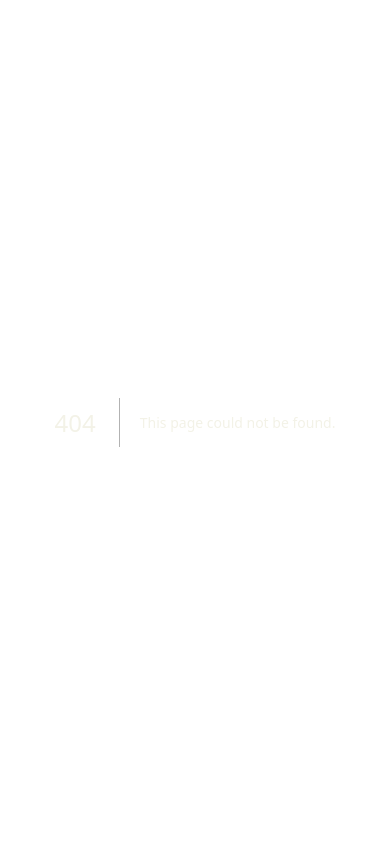
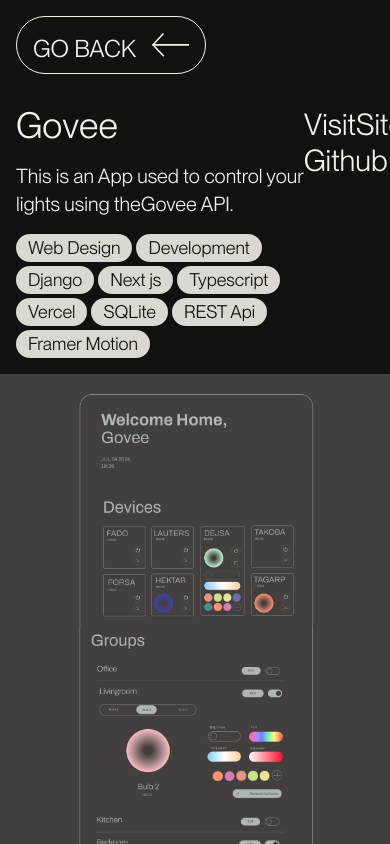
Before and after one commit to hadeya3ik/portfolio, a Next.js app: page /Projects/Smile in a window 390 px wide. Before the commit this address had no page. Shown: the top 844 px of the page. Built offline with nearby package versions, Linux system fonts and the light colour scheme.

Commit message:
responsive porject gallery no scroll md

```diff
--- /dev/null
+++ b/app/Projects/Smile/page.tsx
@@ -0,0 +1,70 @@
+'use client'
+import React from 'react'
+import Arrow from '@/images/SVG/arrow 1.svg'
+import { MaskedText } from '@/components/MaskedText'
+import Link from 'next/link'
+import {motion} from 'framer-motion'
+import ProjectSlider from '@/components/ProjectSlider'
+import govee1 from '@/images/govee/govee1.png'
+import govee2 from '@/images/govee/govee2.png'
+import govee3 from '@/images/govee/govee3.png'
+import govee4 from '@/images/govee/govee4.png'
+import govee5 from '@/images/govee/govee5.png'
+import Image from 'next/image'
+
+const projects = [
+    {
+
+      title : "Govee",
+      stack : ["Django", "Next js", "Typescript", "Vercel", "SQLite", "REST Api", "Framer Motion" ],
+      service : ["Web Design", "Development"],
+      desc : ["This is an App used to control your" , " lights using theGovee API."],
+      links : [{title : "Visit Site", url : "https://govee-kohl.vercel.app/demo"}, {title : "Github", url : "https://github.com/hadeya3ik/govee"},],
+      images : [govee1, govee2, govee3, govee4, govee5]
+    }
+  ]
+
+function page() {
+  return (
+    <main className="bg-primary text-primary-foreground flex flex-col h-screen">
+      <div className='flex-grow h-full flex md:flex-row flex-col'>
+        {projects.map((item, index) => (
+            <div key={index} >
+                <div className='flex justify-between whitespace-nowrap md:flex-row flex-col w-full'>
+                    <Link href='/Projects' className='flex gap-4 border border-primary-foreground w-min h-min p-4 rounded-full m-4'>
+                    <div className='h-[1.5rem] sm:h-[2.25rem] sm:text-4xl text-2xl whitespace-nowrap'>
+                        <MaskedText>GO BACK</MaskedText>
+                    </div>
+                    <motion.div
+                        className="h-[1.05rem] sm:h-[2.25rem]"
+                        whileHover={{ x: -10 }}
+                        transition={{ type: 'spring', stiffness: 500, damping: 15 }}>
+                        <Arrow className="h-[1.5rem] sm:h-[2.25rem] stroke-current fill-current" />
+                    </motion.div>
+                    </Link>
+                </div>
+                <ProjectSlider
+
+                    title={item.title}
+                    stack={item.stack}
+                    service={item.service}
+                    desc={item.desc}
+                    links={item.links}
+                    images={item.images}
+                />
+            </div>
+        ))}
+
+        <div className='flex-1 flex flex-col md:overflow-y-scroll'>
+          <Image alt='' src={govee1} className='w-full h-auto' />
+          <Image alt='' src={govee2} className='w-full h-auto' />
+          <Image alt='' src={govee3} className='w-full h-auto' />
+          <Image alt='' src={govee4} className='w-full h-auto' />
+          <Image alt='' src={govee5} className='w-full h-auto' />
+        </div>
+      </div>
+    </main>
+  )
+}
+
+export default page
--- a/app/Projects/page.tsx
+++ b/app/Projects/page.tsx
@@ -10,6 +10,7 @@
 const projects = [
     {
         title: "SMILE",
+        url: "/Smile",
         src: "smile.png",
         linkTitle : "Visit Site",
         href:"https://smileclub.vercel.app/",
@@ -18,6 +19,7 @@
     },
     {
         title: "Modern Walls",
+        url: "/ModernWalls",
         src: "nothing_design_studio.png",
         linkTitle : "Visit Site",
         href:"https://studiobrand.vercel.app/",
@@ -26,6 +28,7 @@
     },
     {
         title: "Fitbud",
+        url: "/Fitbud",
         src: "fitbud5.png",
         linkTitle : "View Case Study",
         href:"https://www.hadeyaik.com/Fitbud",
@@ -34,6 +37,7 @@
     },
     {
         title: "Govee",
+        url: "/Govee",
         src: "govee1.png",
         linkTitle : "Visit Site",
         href : "https://govee1.vercel.app/demo",
@@ -42,6 +46,7 @@
     },
     {
         title: "Baking Horizon",
+        url: "/BakingHorizon",
         src: "b.png",
         linkTitle : "Visit Site",
         href : "https://www.bakinghorizon.ca/",
@@ -50,6 +55,7 @@
     },
     {
         title: "3D Creations",
+        url: "/3DCreations",
         src: "bedroom.jpg",
         linkTitle : "",
         href : "/",
@@ -62,7 +68,7 @@
   return (
     <main className='bg-primary text-primary-foreground flex flex-col'>
         <div className='flex justify-between whitespace-nowrap md:flex-row flex-col '>
-            <Link href='/' className='flex gap-4 border border-r-primary-foreground w-min h-min p-4 rounded-full m-4'>
+            <Link href='/' className='flex gap-4 border border-primary-foreground w-min h-min p-4 rounded-full m-4'>
                 <div className='h-[1.5rem] sm:h-[2.25rem] sm:text-4xl text-2xl whitespace-nowrap'>
                     <MaskedText>
                         GO BACK
--- a/components/ProjectSlider.tsx
+++ b/components/ProjectSlider.tsx
@@ -7,10 +7,6 @@
 import { RandomMaskedText } from './RandomMaskedTex';
 
 interface ProjectSliderProps {
-  height : string
-  start :string
-  end : string
-  id: number
   title: string
   desc: string[];
   stack: string[];
@@ -41,63 +37,25 @@
   return (
     <motion.div
       variants={item}
-      className="font-medium whitespace-nowrap bg-accent text-accent-foreground rounded-full text-2xl px-3">
+      className="font-medium whitespace-nowrap bg-accent text-accent-foreground rounded-full px-3 text-lg md:text-2xl sm:text-xl">
       {text}
     </motion.div>
   )
 }
 
-const ProjectSlider: React.FC<ProjectSliderProps> = ({ height, start, end, id, title, desc, stack, service, links, images }) => {
+const ProjectSlider: React.FC<ProjectSliderProps> = ({ title, desc, stack, service, links }) => {
   const ref = useRef(null);
-  const isInView = useInView(ref, { once: true, amount: 0.5 }); // triggers when 50% of the component is in view
-
-  const targetRef = useRef(null);
-  const { scrollYProgress } = useScroll({ target: targetRef });
-
-  const smoothScrollYProgress = useSpring(scrollYProgress, {
-    stiffness: 200,
-    damping: 100,
-  });
-
-  const x = useTransform(smoothScrollYProgress, [0, 1], [start, end]);
+  const isInView = useInView(ref, { once: true, amount: 0.5 });
 
   return (
-    <section ref={targetRef} className={height}>
-      <svg width="60" height="60" viewBox="0 0 60 60" className="sticky top-12 left-full sm:mr-8">
-        <motion.circle
-          className="stroke-current border-red-500 text-primary-foreground"
-          fill="none"
-          style={{ pathLength: scrollYProgress }}
-          cx="30"
-          cy="30"
-          r="20"
-          pathLength="1"
-          strokeWidth="4"
-        />
-      </svg>
-      <div className="sticky top-[50px] sm:top-[100px] flex flex-col items-center overflow-hidden" ref={ref}>
-        <div className="w-full items-center gap-12 flex flex-col pb-20">
-          <div className="flex flex-col gap-12">
-            <div className="flex justify-between">
-              <div className='md:text-8xl sm:text-5xl text-4xl  self-start flex'>
-                <RandomMaskedText className="pr-2">{[`${String(id + 1).padStart(2, '0')}`]}</RandomMaskedText>
+    <section className="flex md:flex-col flex-row justify-between p-4 h-[85%]">
+      <div className="flex flex-col text-xl md:text-3xl sm:text-2xl gap-4" ref={ref}>
+        <div className='md:text-8xl sm:text-5xl text-4xl '>
           <RandomMaskedText>{[`${title}`]}</RandomMaskedText>
         </div>
-              <div className=" text-3xl md:text-5xl sm:text-4xl text-current text-end flex flex-col self-end pr-8 sm:pr-0 md:pr-16 gap-0">
-                {links.map((item, id) => (
-                    <RollLink key={id} href={item.url}>
-                      {item.title}
-                    </RollLink>
-                ))}
-              </div>
-            </div>
-            <div className="flex md:flex-row flex-col sm:gap-12 gap-4">
-              <div className='md:text-4xl text-2xl text-nowrap max-w-'>
         <MaskedText>
           {desc}
         </MaskedText>
-              </div>
-              <div className="w-full">
         <motion.div
           variants={container}
           initial="hidden"
@@ -106,23 +64,12 @@
             {stack.map((item, index) => (<StackButton key={index} text={item}></StackButton>))}
         </motion.div>
       </div>
-            </div>
-          </div>
-        </div>
-        <div>
-          <motion.div style={{ x }} className="flex gap-8">
-            {images.map((item, index) => (
-              <Image
-                key={index}
-                src={item}
-                alt={`Project image ${index + 1}`}
-                width={580}
-                height={420}
-                className=""
-              />
+      <div className="text-current  text-3xl md:text-5xl sm:text-4xl">
+        {links.map((item, id) => (
+          <RollLink key={id} href={item.url}>
+            {item.title}
+          </RollLink>
         ))}
-          </motion.div>
-        </div>
       </div>
     </section>
   );
--- a/components/Projects.tsx
+++ b/components/Projects.tsx
@@ -3,6 +3,7 @@
 import { useState } from 'react';
 import { MaskedText } from './MaskedText';
 import Arrow from '@/images/SVG/arrow.svg'
+import Link from 'next/link';
 
 const anim = {
     initial: { width: '8vw', height: '8vw' },
@@ -22,6 +23,7 @@
 
 interface Projects {
     title : string,
+    url : string,
     src : string,
     linkTitle : string,
     href: string,
@@ -36,35 +38,37 @@
 export default function Projects({ project } : ProjectsProps) {
     const [isActive, setIsActive] = useState(false);
     return (
+
         <div
             onMouseEnter={() => setIsActive(true)}
             onMouseLeave={() => setIsActive(false)}
-            className="border-t-2 border-primary-foreground cursor-pointer w-full flex justify-between md:py-5 md:pl-20 py-10 sm:pl-10 pl-2"
+            className="border-t-2 border-primary-foreground w-full flex justify-between md:py-5 md:pl-20 py-10 sm:pl-10 pl-2"
         >
+            <Link href={`/Projects/${project.url}`} className=' cursor-pointer'>
             <div className="self-start text-xl sm:text-5xl flex gap-2">
                 <MaskedText>{project.title}</MaskedText>
                 <div className=' text-xs self-start'><MaskedText>{project.id}</MaskedText></div>
-            </div>
-
+            </div></Link>
             <div className='text-xs sm:text-lg'>
                 {project.topics.map((item : string, index : number) => <div key={index}><MaskedText>{item}</MaskedText></div>)}
             </div>
+
             {project.linkTitle !== "" && (
                 <a
-                    className="self-end text-sm px-2 border rounded-full"
+                    className="self-end text-sm px-2 border border-primary-foreground rounded-full"
                     target="_blank"
                     href={project.href}
                     rel="noopener noreferrer" >
                     {project.linkTitle}
                 </a>
             )}
+            <Link href={`/Projects/${project.url}`} className=' cursor-pointer'>
             <motion.div
                 variants={anim}
                 initial="initial"
                 animate={isActive ? 'open' : 'closed'}
                 className="overflow-hidden flex"
-                style={{ width: '8vw', height: '8vw' }}
-            >
+                style={{ width: '8vw', height: '8vw' }} >
                 <motion.img
                     src={`/medias/${project.src}`}
                     className="object-cover"
@@ -74,13 +78,17 @@
                     style={{ width: '100%', height: '100%' }}
                 />
             </motion.div>
+            </Link>
+            <Link href={`/Projects/${project.url}`} className=' cursor-pointer self-center'>
             <motion.div
                     className="h-[1.05rem] sm:h-[2.25rem]  self-center pr-4"
                     whileHover={{ x: -10 }}
                     transition={{ type: 'spring', stiffness: 500, damping: 15 }}
                 >
-                    <Arrow className="h-[1.5rem] sm:h-[2.25rem] stroke-current fill-current" />
-                </motion.div>
+                <Arrow className="h-[1.5rem] sm:h-[2.25rem] stroke-current fill-current" />
+            </motion.div>
+            </Link>
         </div>
+
     );
 }
--- a/components/RandomMaskedTex.tsx
+++ b/components/RandomMaskedTex.tsx
@@ -2,8 +2,8 @@
 import { motion, useInView } from 'framer-motion';
 import { useRef } from 'react';
 
-const DURATION = 0.75;
-const ANIMATION_DELAY = 0.025;
+const DURATION = 0.5;
+const ANIMATION_DELAY = 0.0025;
 
 export function RandomMaskedText({
   children,
@@ -16,13 +16,12 @@
   const isInView = useInView(ref, { once: true, amount: 0.75 });
 
   const animation = {
-    initial: { y: '-100%', opacity: 0 },
+    initial: { x: '50%', opacity: 0 },
     enter: (i: number) => ({
-      y: '0',
+      x: '0',
       opacity: 1,
       transition: {
         duration: DURATION,
-        ease: [0.33, 1, 0.68, 1],
         delay: ANIMATION_DELAY + Math.random() * 0.5,
       },
     }),
--- a/components/RollLink.tsx
+++ b/components/RollLink.tsx
@@ -15,6 +15,7 @@
     <motion.a
       initial="initial"
       whileHover="hovered"
+      target="_blank"
       href={href}
       className="relative block overflow-hidden whitespace-nowrap">
       <div>
```
Lines whose indentation alone changed are shown as unchanged.
